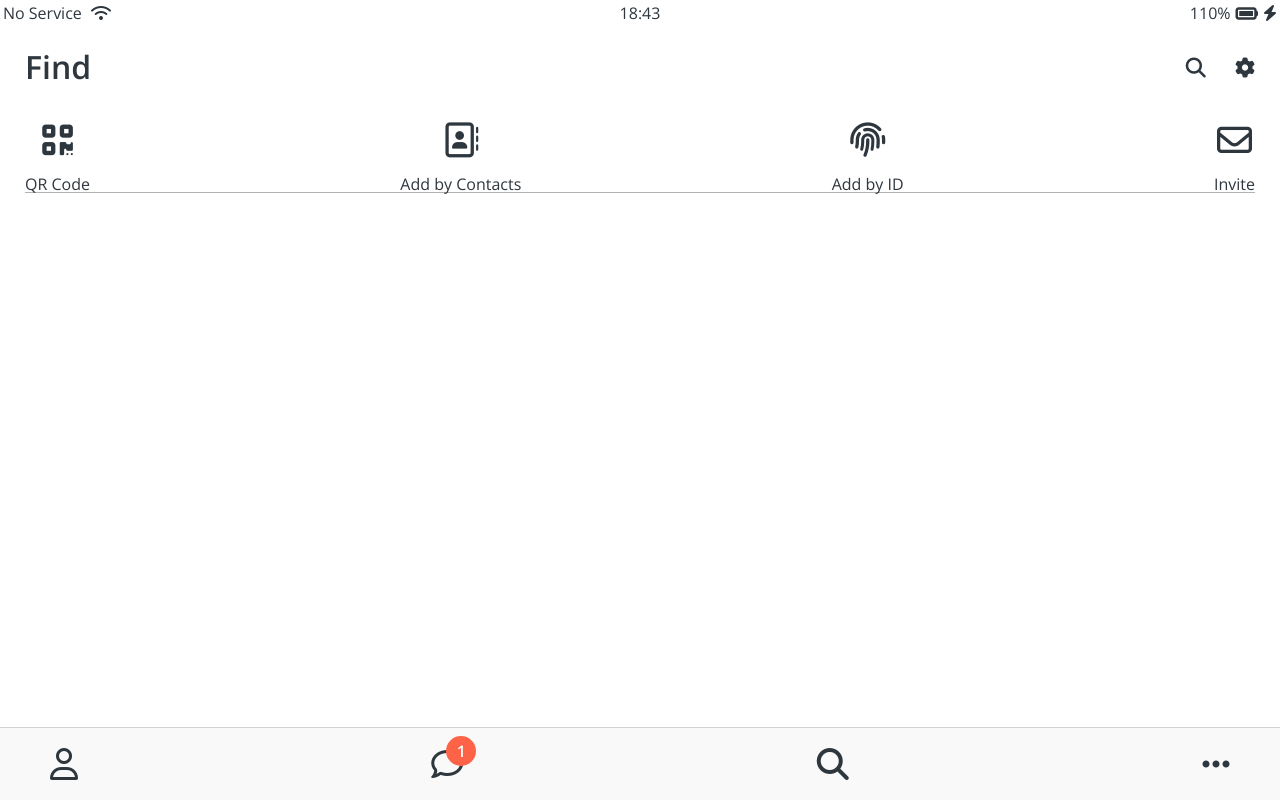
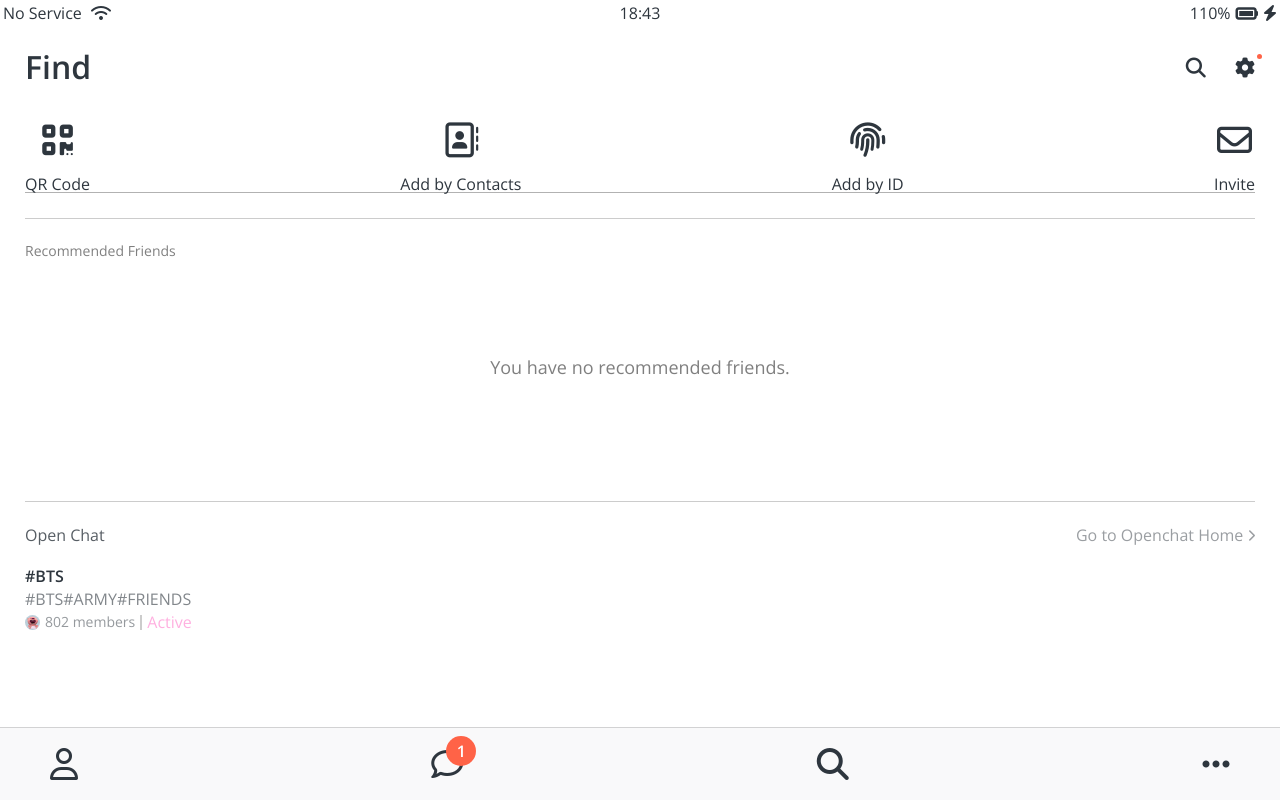
Before and after one commit to hyungkiShin/kokoa-clone, a plain HTML site: page practice/#6_kokoaclone/find.html in a window 1280 px wide. Drawn offline with nearby package versions, Linux system fonts and the light colour scheme.

Commit message:
[feat] find 완

```diff
--- a/practice/#6_kokoaclone/css/components/user-components.css
+++ b/practice/#6_kokoaclone/css/components/user-components.css
@@ -13,6 +13,7 @@
   height: 70px;
   border-radius: 30px;
   margin-right: 20px;
+  object-fit: cover;
 }
 
 .user-component__title {
--- a/practice/#6_kokoaclone/css/screens/find.css
+++ b/practice/#6_kokoaclone/css/screens/find.css
@@ -17,3 +17,86 @@
 .find-icons__icon span {
   margin-top: 18px;
 }
+
+.recommended-friends {
+  margin: 25px 0px;
+  padding: 25px 0px;
+  border-top: var(--main-border);
+  border-bottom: var(--main-border);
+}
+.recommended-friends__title {
+  font-size: 14px;
+  color: rgba(0, 0, 0, 0.5);
+}
+
+.recommended-friends span {
+  margin: 100px 0;
+  display: block;
+  text-align: center;
+  font-size: 18px;
+  color: rgba(0, 0, 0, 0.5);
+}
+
+.open-chat__header {
+  display: flex;
+  justify-content: space-between;
+  opacity: 0.8;
+  margin-bottom: 25px;
+}
+
+.open-chat__header span {
+  opacity: 0.6;
+}
+
+.open-post {
+  display: flex;
+}
+
+.open-post__title {
+  font-weight: 600;
+  margin-bottom: 7px;
+}
+
+.open-post__hashtags {
+  text-transform: uppercase;
+  opacity: 0.6;
+}
+
+.open-post__members {
+  margin-top: 7px;
+  display: flex;
+  align-items: center;
+}
+
+.open-post__members img {
+  width: 15px;
+  height: 15px;
+  border-radius: 50%;
+  margin-right: 5px;
+}
+
+.open-post__member-count {
+  opacity: 0.5;
+  font-size: 14px;
+}
+
+.open-post__members .divider {
+  width: 2px;
+  height: 15px;
+  margin: 0 5px;
+  background-color: rgba(0, 0, 0, 0.2);
+}
+
+.open-post__member-status {
+  color: #ffb0e0;
+}
+
+.point {
+  background-color: tomato;
+  width: 5px;
+  height: 5px;
+  border-radius: 2.5px;
+  position: absolute;
+  right: 18px;
+  top: 54px;
+}
--- a/practice/#6_kokoaclone/css/screens/friends.css
+++ b/practice/#6_kokoaclone/css/screens/friends.css
@@ -17,7 +17,7 @@
 
 .friends-screen__channel {
   margin-top: 25px;
-  border-top: 1px solid rgba(0, 0, 0, 0.2);
+  border-top: var(--main-border);
   padding-top: 15px;
 }
 
--- a/practice/#6_kokoaclone/css/variables.css
+++ b/practice/#6_kokoaclone/css/variables.css
@@ -1,4 +1,5 @@
 :root {
   --yellow: #fae100;
   --horizontal-space: 25px;
+  --main-border: 1px solid rgba(0, 0, 0, 0.2);
 }
--- a/practice/#6_kokoaclone/find.html
+++ b/practice/#6_kokoaclone/find.html
@@ -26,7 +26,8 @@
       <h1 class="screen-header__title">Find</h1>
       <div class="screen-header__icons">
         <span><i class="fas fa-search fa-lg"></i></span>
-        <span><i class="fas fa-cog fa-lg"></i></span>
+        <span><i class="fas fa-cog fa-lg"></i> </span>
+        <span class="point"></span>
       </div>
     </header>
 
@@ -47,6 +48,31 @@
         <div class="find-icons__icon">
           <i class="far fa-envelope"></i>
           <span>Invite</span>
+        </div>
+      </div>
+      <div class="recommended-friends">
+        <h6 class="recommended-friends__title">Recommended Friends</h6>
+        <span>You have no recommended friends.</span>
+      </div>
+      <div class="open-chat">
+        <div class="open-chat__header">
+          <h4>Open Chat</h4>
+          <span
+            >Go to Openchat Home <i class="fas fa-chevron-right fa-xs"></i>
+          </span>
+        </div>
+        <div class="open-post">
+          <div class="open-post__column">
+            <h5 class="open-post__title">#BTS</h5>
+            <h6 class="open-post__hashtags">#bts#army#friends</h6>
+            <div class="open-post__members">
+              <img src="./assets/img.png" />
+              <span class="open-post__member-count">802 members</span>
+              <div class="divider"></div>
+              <span class="open-post__member-status">Active</span>
+            </div>
+          </div>
+          <div class="open-post__column"></div>
         </div>
       </div>
     </main>
```
Also changed, not shown: practice/#6_kokoaclone/chats.html (+1 -1 lines), practice/#6_kokoaclone/friends.html (+2 -2 lines), practice/#6_kokoaclone/assets/img.png (added).
